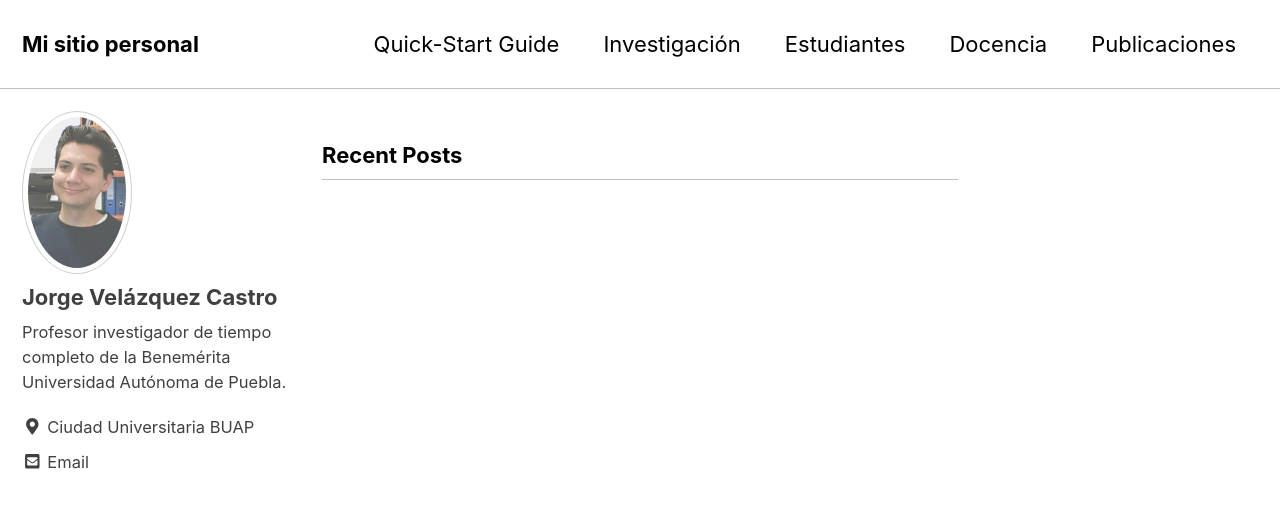
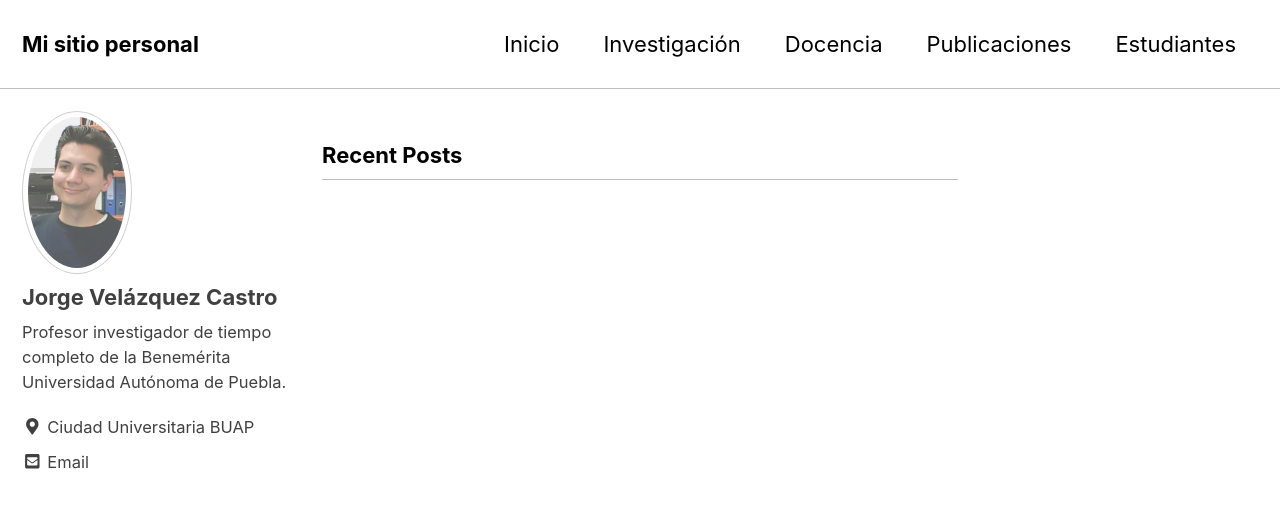
Before and after one commit to juliojx/jorgevc, a Jekyll site: the page built from index.html, in a window 1280 px wide and 900 px high. Shown: the top 508 px of the window. Built offline with Jekyll 4.4.1, drawn with Linux system fonts in a browser that asks for light colours; cached includes are drawn as plain includes; nearby versions of some CDN libraries; the list of posts is cut into pages by our own code.

Commit message:
Initial commit

```diff
--- a/_data/navigation.yml
+++ b/_data/navigation.yml
@@ -1,14 +1,14 @@
 # main links
 main:
-  - title: "Quick-Start Guide"
-    url: https://mmistakes.github.io/minimal-mistakes/docs/quick-start-guide/
+  - title: "Inicio"
+    url: https://juliojx.github.io/jorgevc/
   - title: "Investigación"
     url: /ingestigacion/
-  - title: "Estudiantes"
-    url: /estudiantes/
   - title: "Docencia"
     url: /docencia/
   - title: "Publicaciones"
     url: /publicaciones/
+  - title: "Estudiantes"
+    url: /estudiantes/
   # - title: "Sitemap"
   #   url: /sitemap/
```
